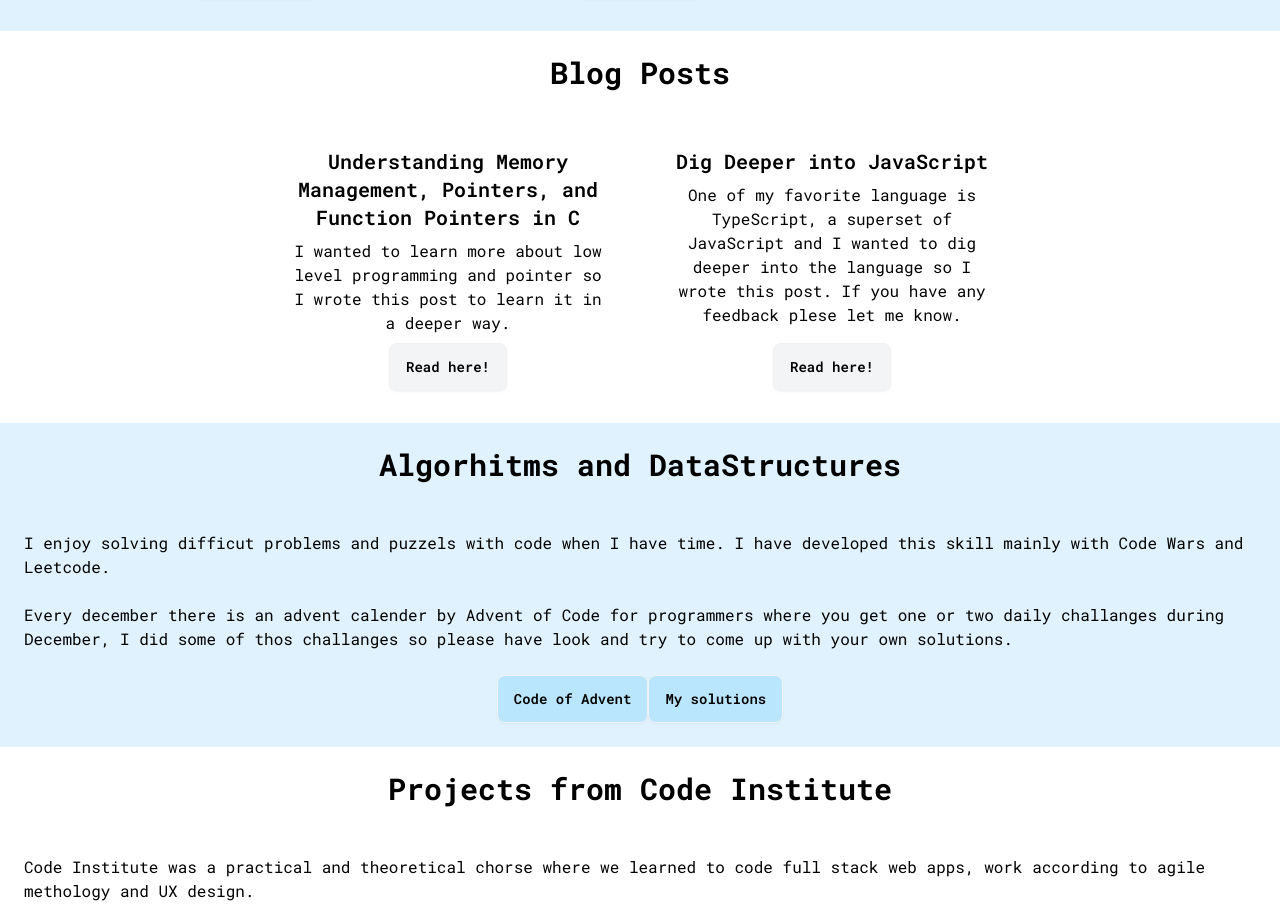
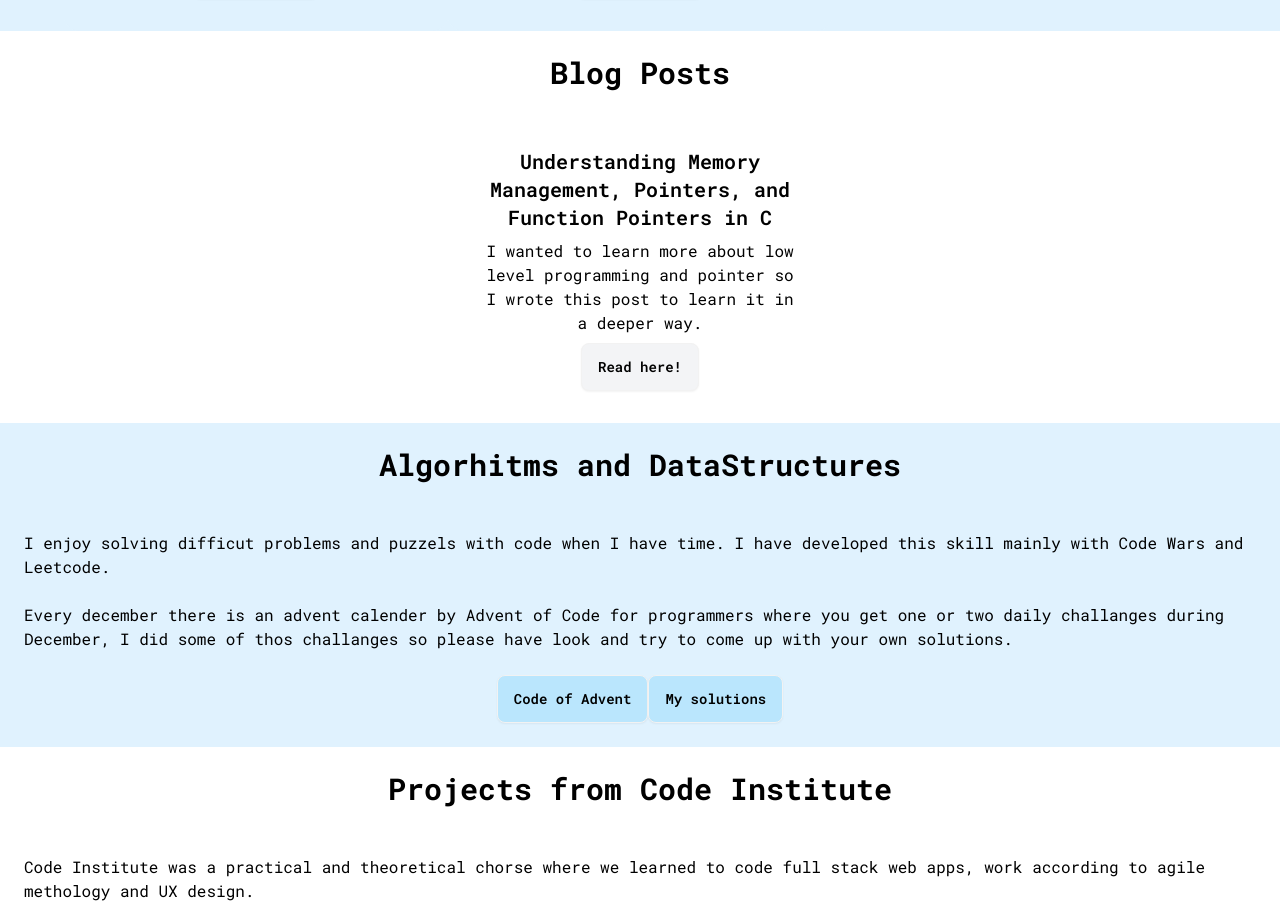
Before and after one commit to EmanuelGustafzon/portfolio, a Next.js app in the folder portfolio/: page / in a window 1280 px wide. Shown: the part 1805-2717 px from the top of the page. Built offline with nearby package versions, Linux system fonts and the light colour scheme.

Commit message:
Update page.tsx

```diff
--- a/portfolio/app/page.tsx
+++ b/portfolio/app/page.tsx
@@ -53,15 +53,6 @@ export default function Home() {
               </div>
           </div>
         </div>
-        <div className="card w-96 bg-white">
-          <div className="card-body items-center text-center">
-            <h3 className="card-title">Dig Deeper into JavaScript</h3>
-            <p>One of my favorite language is TypeScript, a superset of JavaScript and I wanted to dig deeper into the language so I wrote this post. If you have any feedback plese let me know. </p>
-              <div className="card-actions justify-end">
-                <Link href='https://dev.to/emanuelgustafzon/dig-deeper-into-javascript-2pi7' target='_blank' className="btn text-black bg-gray-100">Read here!</Link>
-              </div>
-          </div>
-        </div>
       </div>
       <div className='bg-sky-100'>
         <div className='flex justify-center'>
```
